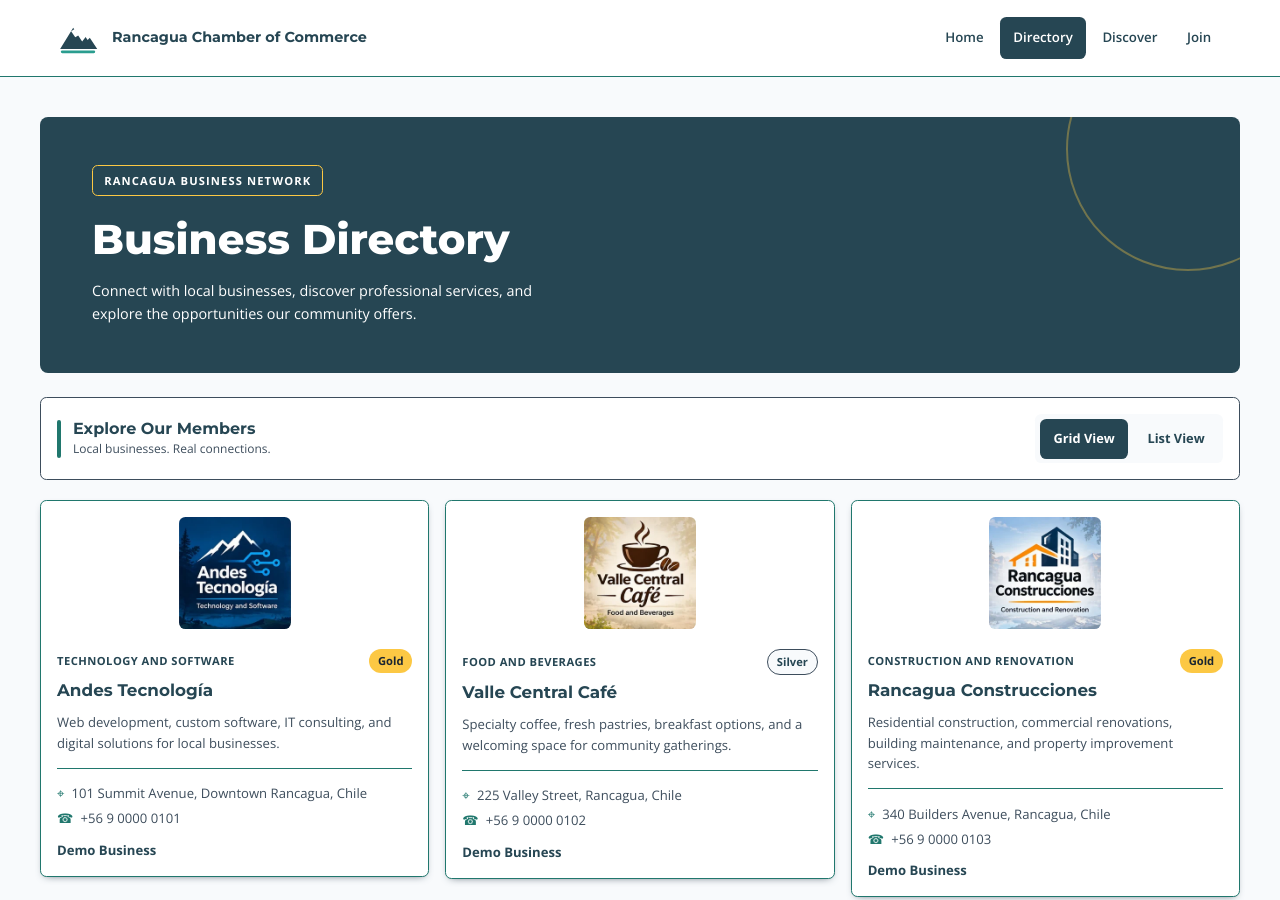
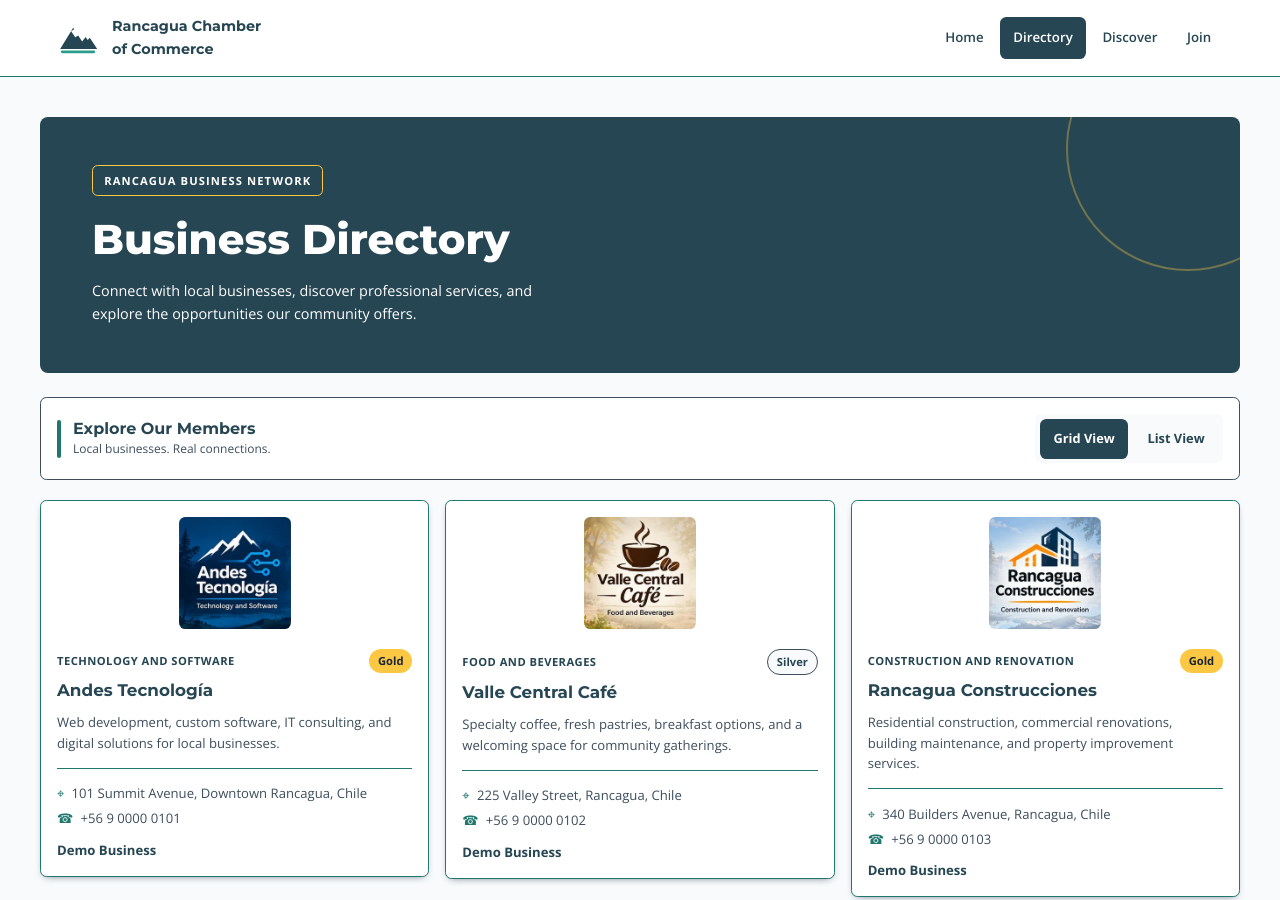
Before and after one commit to JPgitidaho/wdd231, a plain HTML site: page chamber/directory.html in a window 1280 px wide. Shown: the top 900 px of the page. Drawn offline with nearby package versions, Linux system fonts and the light colour scheme.

Commit message:
edit  logo span

```diff
--- a/chamber/directory.html
+++ b/chamber/directory.html
@@ -1,4 +1,3 @@
-
 <!DOCTYPE html>
 <html lang="en">
 
@@ -40,7 +39,7 @@
         <div class="header-container">
             <a href="index.html" class="brand" aria-label="Rancagua Chamber of Commerce - Home">
                 <img src="images/favicon.svg" alt="" width="48" height="48">
-                <span class="brand-name">Rancagua Chamber of Commerce</span>
+                <span class="brand-name">Rancagua Chamber <br> of Commerce</span>
             </a>
 
             <button
@@ -115,6 +114,7 @@
             <div class="footer-top">
                 <div class="footer-brand">
                     <img src="images/favicon.svg" alt="" width="48" height="48">
+
                     <div>
                         <h2>Rancagua Chamber of Commerce</h2>
                         <p>O'Higgins Region, Chile</p>
```
Also changed, not shown: chamber/discover.html (+1 -1 lines), chamber/join.html (+1 -1 lines).
